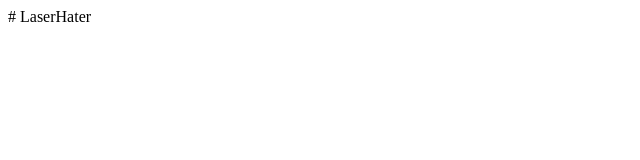
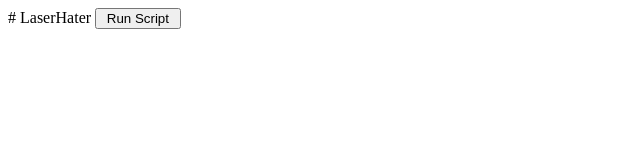
Before and after one commit to oblaznjc/LaserHater, a plain HTML site: page index.html in a window 1280 px wide. Shown: the whole page, without its empty margins (0-640 px from the left). Drawn offline with nearby package versions, Linux system fonts and the light colour scheme.

Commit message:
Update index.html

```diff
--- a/index.html
+++ b/index.html
@@ -1 +1,22 @@
 # LaserHater
+<!DOCTYPE html>
+<html>
+  <head>
+  </head>
+  <body>
+    <input type="button" id='script' name="scriptbutton" value=" Run Script " onclick="goPython()">
+
+    <script src="http://code.jquery.com/jquery-3.3.1.min.js" integrity="sha256-FgpCb/KJQlLNfOu91ta32o/NMZxltwRo8QtmkMRdAu8=" crossorigin="anonymous"></script>
+
+    <script>
+        function goPython(){
+            $.ajax({
+              url: "LaserHater.py",
+             context: document.body
+            }).done(function() {
+             alert('finished python script');;
+            });
+        }
+    </script>
+  </body>
+</html>
```
